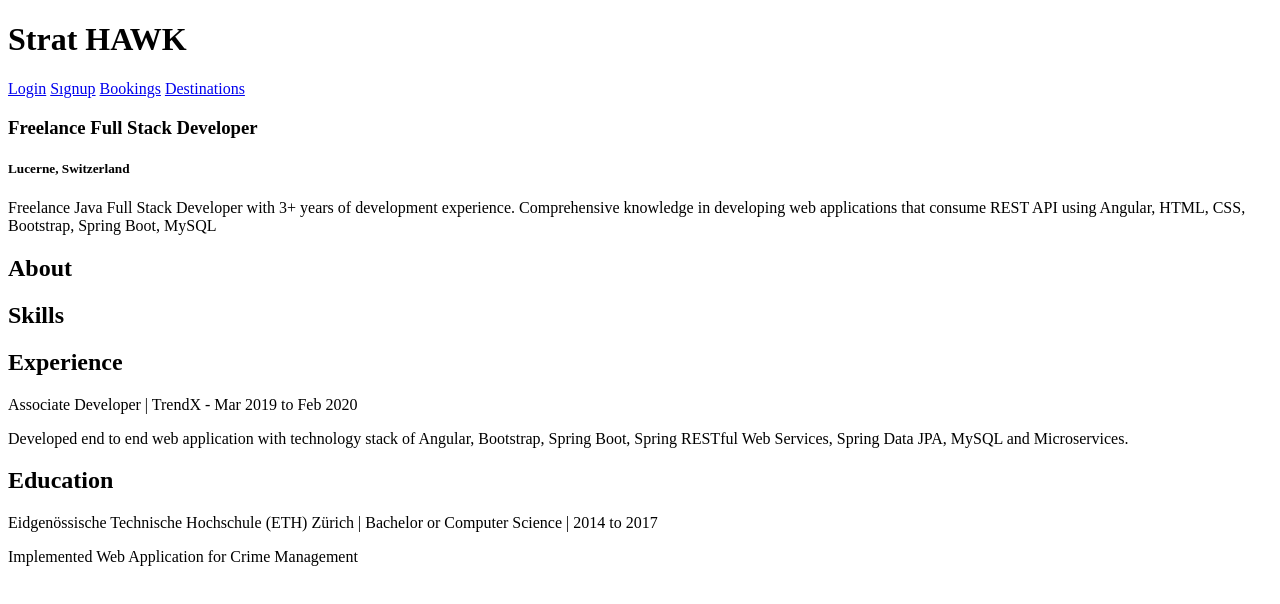
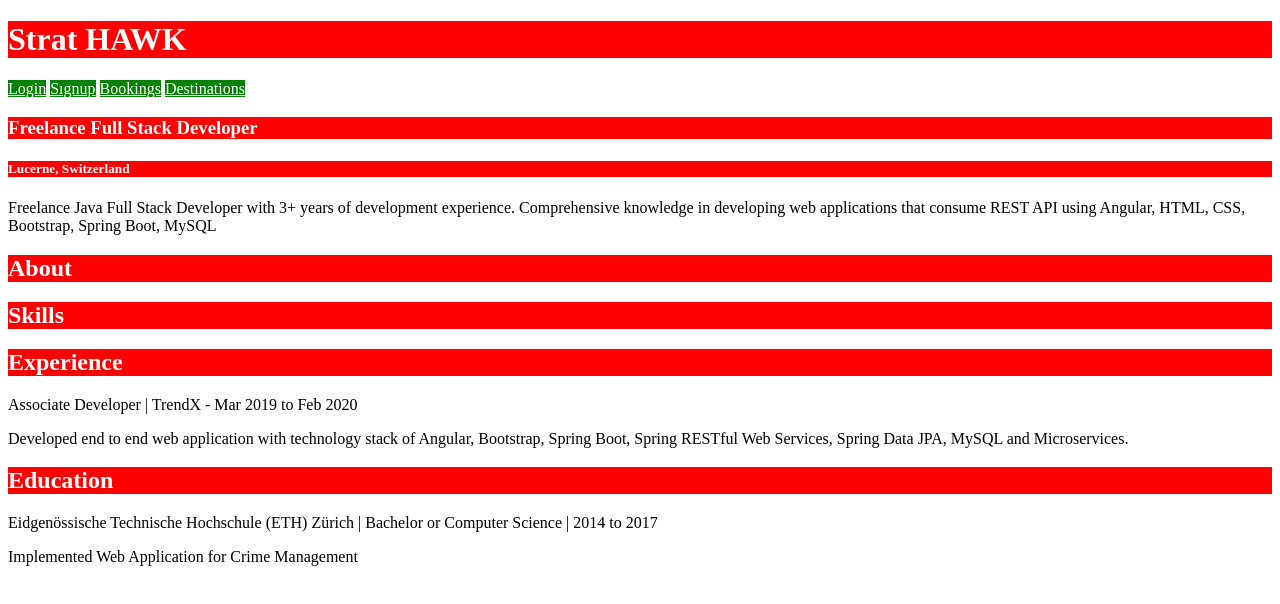
Before and after one commit to Fuatz/Learn, a plain HTML site: page Strat-hawk/Strat Hawk.html in a window 1280 px wide. Drawn offline with Linux system fonts and the light colour scheme.

Commit message:
Strat Hawk pages

```diff
--- a/Strat-hawk/Strat Hawk.html
+++ b/Strat-hawk/Strat Hawk.html
@@ -1,7 +1,9 @@
 <!doctype html>
 <html>
     <head>
+        <meta charset="UTF-8">
         <title>Strat Hawk Profile</title>
+        <link rel="stylesheet" href="main.css">
     </head>
     <body>
         <h1>
@@ -11,7 +13,8 @@
         <a href="signup.html">Sıgnup</a>
         <a href="bookings.html">Bookings</a>
         <a href="Destinations.html">Destinations</a>
-        <h3>Freelance Full Stack Developer</h3>
+        <h3>Freelance Full Stack Developer
+        </h3>
         <h5>Lucerne, Switzerland</h5>
         <p>
             Freelance Java Full Stack Developer with 3+ years of development experience. Comprehensive knowledge in developing web applications that consume REST API using Angular, HTML, CSS, Bootstrap, Spring Boot, MySQL
--- /dev/null
+++ b/Strat-hawk/main.css
@@ -0,0 +1,30 @@
+a {
+    width: 100%;
+    height: 100%;
+    background: green;
+    color: white;
+}
+
+h1 {
+    width: 100%;
+    height: 100%;
+    background: red;
+    color: white;
+}
+h2 {
+    width: 100%;
+    height: 100%;
+    background: red;
+    color: white;
+}
+h3 {
+    width: 100%;
+    height: 100%;
+    background: red;
+    color: white;
+}h5 {
+    width: 100%;
+    height: 100%;
+    background: red;
+    color: white;
+}
```
Also changed, not shown: Strat-hawk/Destinations.html (+3 -1 lines), Strat-hawk/bookings.html (+3 -1 lines), Strat-hawk/index.html (+2 -0 lines), Strat-hawk/login.html (+2 -0 lines), Strat-hawk/signup.html (+2 -0 lines).
